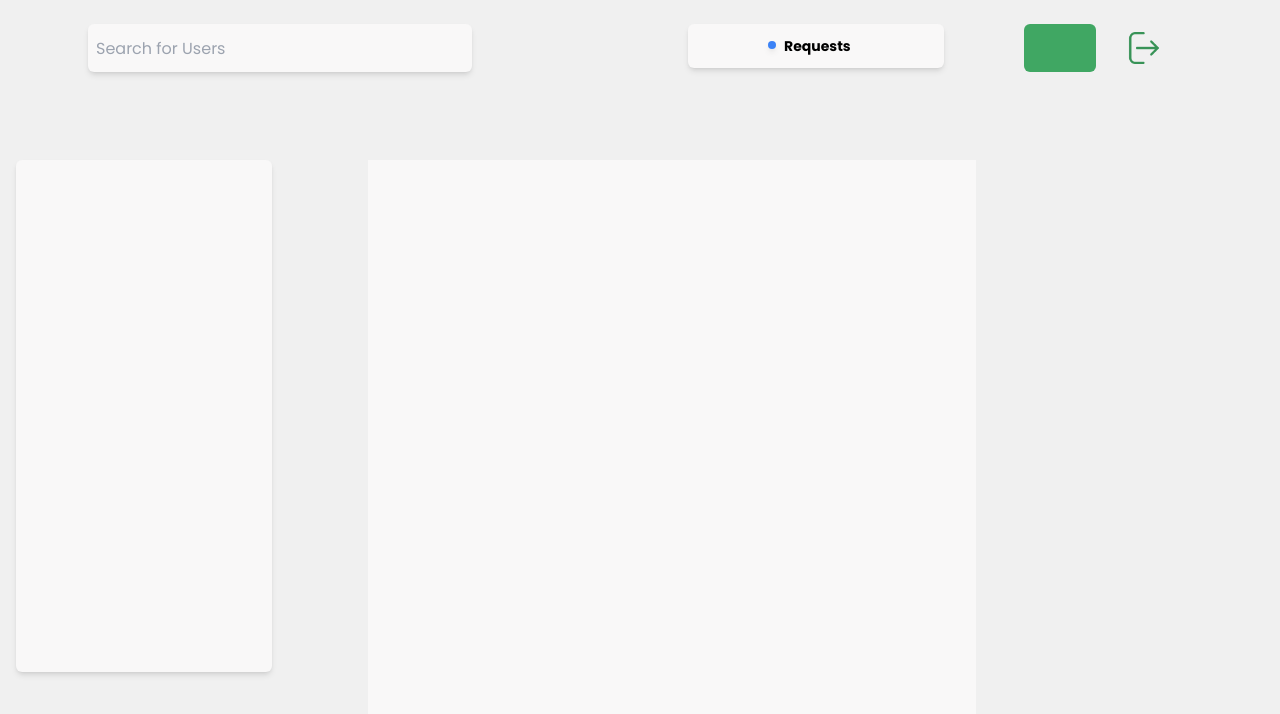
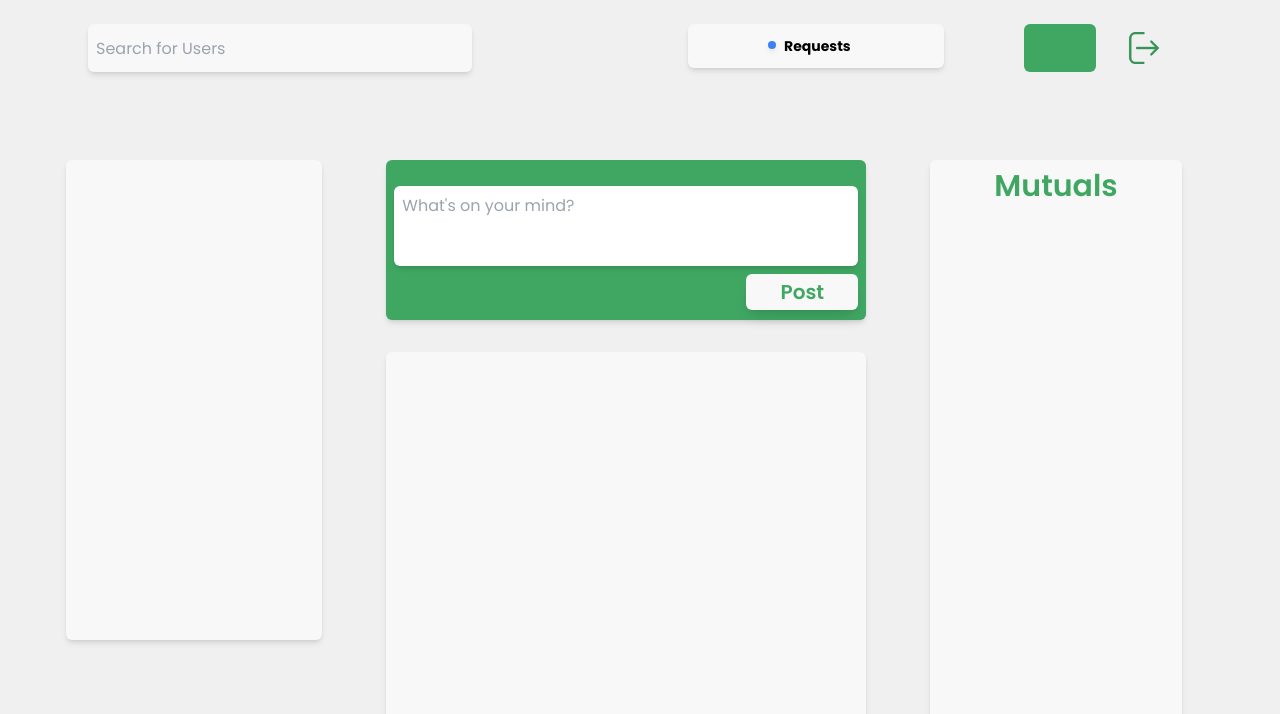
Before and after one commit to shreyas0512/Connectify, a React (Vite) app: page /feed in a window 1280 px wide. Shown: the top 714 px of the page. Built offline with nearby package versions, Linux system fonts and the light colour scheme; no server answers; the database is empty; a web font is replaced by a local one.

Commit message:
posts page ui added

```diff
--- a/src/App.jsx
+++ b/src/App.jsx
@@ -8,10 +8,13 @@ import Home from "./components/Home";
 import Setup from "./components/Setup";
 import Profile from "./components/Profile";
 import Feed from "./components/Feed";
+import { ProfileContext } from "./Contexts/ProfileContext";
 
 function App() {
+  const [requ, setRequ] = useState([]);
   return (
     <>
+      <ProfileContext.Provider value={{ requ, setRequ }}>
         <Routes>
           <Route path="/" element={<Login />} />
           <Route path="/home" element={<Home />} />
@@ -20,6 +23,7 @@ function App() {
           <Route path="/profile/:abc" element={<Profile />} />
           <Route path="/feed" element={<Feed />} />
         </Routes>
+      </ProfileContext.Provider>
     </>
   );
 }
--- a/src/components/Feed.jsx
+++ b/src/components/Feed.jsx
@@ -5,10 +5,23 @@ import { onAuthStateChanged } from "firebase/auth";
 import { auth } from "../firebase";
 import { Link, useNavigate } from "react-router-dom";
 import Header from "./Header";
+import Mutuals from "./Mutuals";
+import { ProfileContext } from "../Contexts/ProfileContext";
+import { useContext } from "react";
+import { db } from "../firebase";
+import {
+  collection,
+  getDocs,
+  query,
+  where,
+  doc,
+  getDoc,
+} from "firebase/firestore";
 
 const Feed = () => {
   const [userid, setUserid] = useState("");
-
+  const { requ, setRequ } = useContext(ProfileContext);
+  console.log(requ);
   useEffect(() => {
     onAuthStateChanged(auth, (user) => {
       if (user) {
@@ -20,12 +33,31 @@ const Feed = () => {
   }, []);
 
   return (
-    <div className="bg-bgcolor h-screen bg-cover bg-no-repeat w-screen fixed overflow-x-auto flex flex-col items-center ">
-      <Header />
-      <div className="flex space-x-24 ml-96">
-        <div className="flex  -ml-[36rem] flex-col bg-white w-64 h-[32rem] rounded-md shadow-md"></div>
-        <div className="bg-white h-screen w-[38rem]"></div>
-        <div className=""></div>
+    <div className="bg-bgcolor h-screen bg-cover bg-no-repeat w-screen fixed overflow-x-auto flex flex-col items-center  ">
+      <div className="z-20">
+        <Header />
+      </div>
+      <div className="flex space-x-16 ml-[20rem]">
+        <div className="flex  -ml-[22rem] flex-col bg-white w-64 h-[30rem] rounded-md shadow-md  "></div>
+        <div className=" h-screen w-[30rem]  flex flex-col">
+          <div className="bg-green w-fill h-40  rounded-md shadow-md flex flex-col justify-center items-center ">
+            <textarea
+              className="w-[29rem] h-20 mt-4
+              m-2 rounded-md shadow-md p-2 focus:border-none focus:outline-none resize-none"
+              placeholder="What's on your mind?"
+            />
+            <div className="text-green bg-white shadow-lg p-1 w-28 rounded-md text-center mr-2  text-xl font-semibold self-end cursor-pointer">
+              Post
+            </div>
+          </div>
+          <div className="bg-white w-fill h-[30rem] rounded-md shadow-md mt-8 "></div>
+        </div>
+        <div className="bg-white shadow-md rounded-md flex flex-col">
+          <div className="text-3xl font-semibold p-16 pt-2 text-green ">
+            Mutuals
+          </div>
+          {/* {mutiszero ? "" : <Mutuals users={mutualusers} />} */}
+        </div>
       </div>
     </div>
   );
--- a/src/components/Profile.jsx
+++ b/src/components/Profile.jsx
@@ -45,7 +45,7 @@ const Profile = () => {
   const [friends, setFriends] = useState(false);
   const [mutualusers, setMutualusers] = useState([]);
 
-  const [requ, setRequ] = useState([]);
+
 
   const [req, setReq] = useState([]);
 
@@ -272,7 +272,6 @@ const Profile = () => {
   }, [userid]);
 
   return (
-    <ProfileContext.Provider value={{ requ, setRequ }}>
     <div
       className="bg-bgcolor h-screen bg-cover bg-no-repeat w-screen fixed overflow-x-auto flex flex-col items-center"
       onClick={reqVisible}
@@ -367,7 +366,6 @@ const Profile = () => {
         )}
       </div>
     </div>
-    </ProfileContext.Provider>
   );
 };
 
--- a/src/components/Requests.jsx
+++ b/src/components/Requests.jsx
@@ -82,7 +82,7 @@ const Requests = (props) => {
         <div ref={ref} className="h-[10rem] ">
           <div
             ref={ref}
-            className="bg-white flex flex-col items-start justify-start shadow-md h-[10rem] w-64  mr-4 rounded-md font-bold text-black  pl-12 pt-3 pr-12   text-sm cursor-pointer  "
+            className="z-[99999] bg-white flex flex-col items-start justify-start shadow-md h-[10rem] w-64  mr-4 rounded-md font-bold text-black  pl-12 pt-3 pr-12   text-sm cursor-pointer  "
           >
             <div className="flex flex-col -ml-8">
               {requ.map((req) => {
```
Lines whose indentation alone changed are shown as unchanged.
